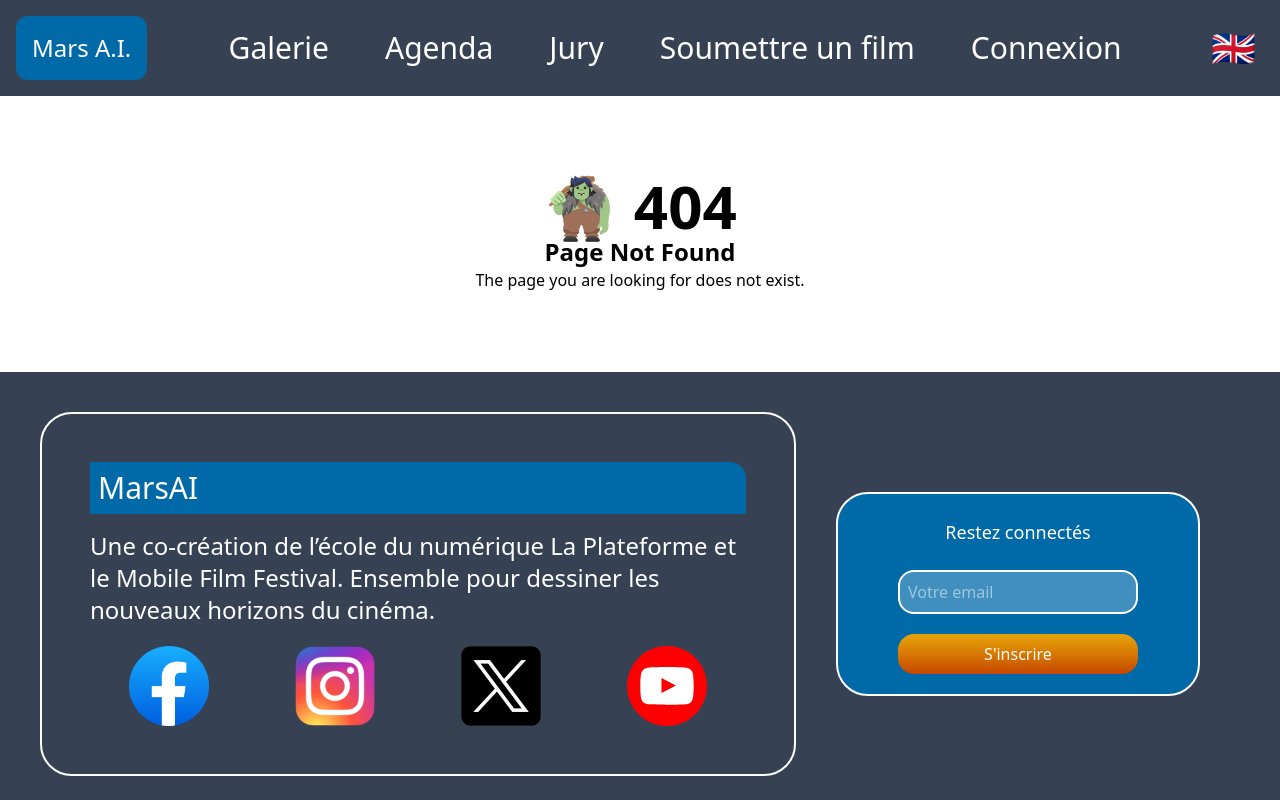
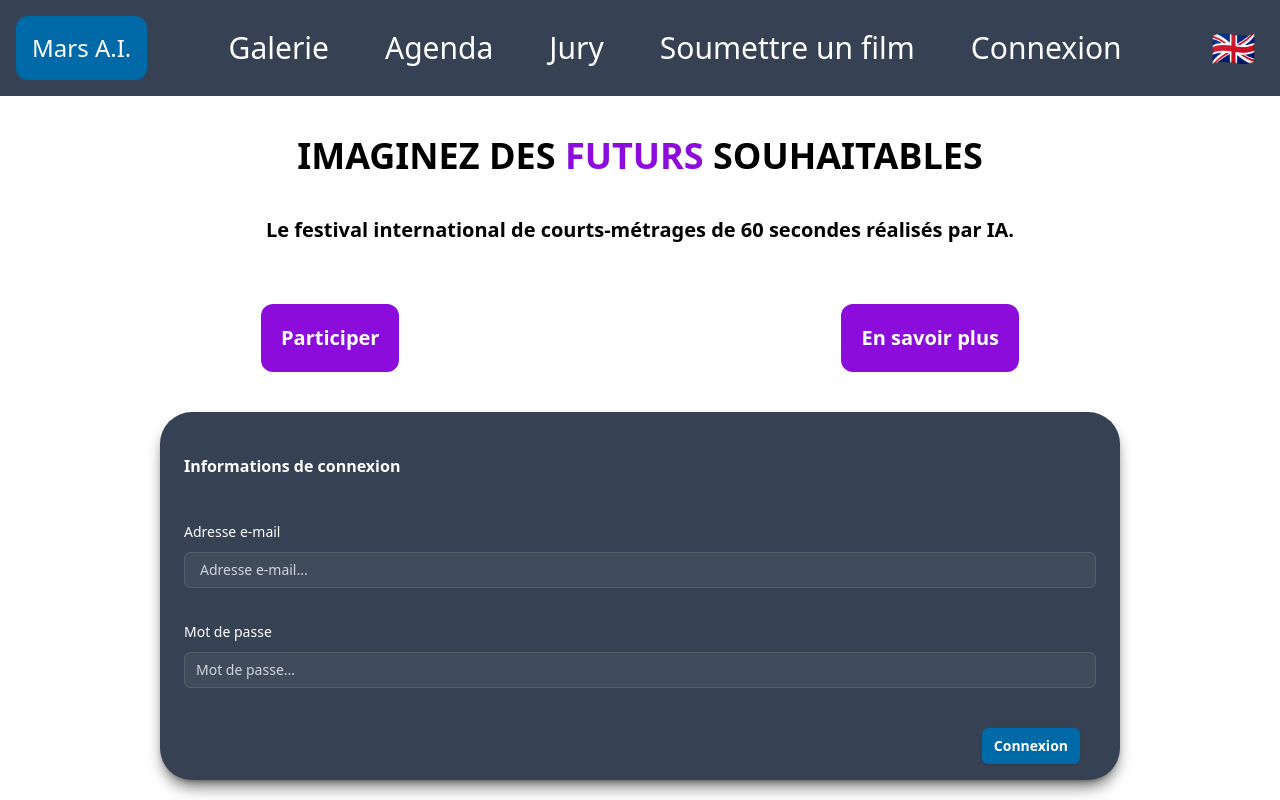
Before and after one commit to mathis-fournier/marsai-frontend, a React (Vite) app in the folder react-ts-vite-app/: page /login in a window 1280 px wide. Shown: the top 800 px of the page. Built offline with nearby package versions, Linux system fonts and the light colour scheme.

Commit message:
auth forms

```diff
--- a/react-ts-vite-app/src/main.tsx
+++ b/react-ts-vite-app/src/main.tsx
@@ -9,6 +9,7 @@ import Agenda from "./pages/Agenda.tsx";
 import SubmitMovie from "./pages/SubmitMovie.tsx";
 import NotFound from "./pages/NotFound.tsx";
 import Register from "./pages/Register.tsx";
+import Login from "./pages/Login.tsx";
 
 createRoot(document.getElementById("root")!).render(
   <StrictMode>
@@ -19,15 +20,14 @@ createRoot(document.getElementById("root")!).render(
         <Route path="/agenda" element={<Agenda />} />
         <Route path="/submit" element={<SubmitMovie />} />
         <Route path='/register' element={<Register />} />
+        <Route path='/login' element={<Login />} />
+        {/* <Route path='/jury' element={<JuryMembers />} />
+        <Route path='/jury/me' element={<JuryDashboard />} /> */}
         <Route path="*" element={<NotFound />} />
         {/*
           <Route path='/movies' element={<Movies />} />
           <Route path='/movies/:id' element={<MovieDetails />} />
           <Route path='/agenda' element={<Agenda />} />
-          <Route path='/login' element={<Login />} />
-          <Route path='/submit' element={<Submit />} />
-          <Route path='/jury' element={<Jury />} />
-          <Route path='/jury-members' element={<JuryMembers />} />
           <Route path='dashboard' element={<Dashboard />} />
           <Route path='dashboard/movies' element={<DashboardMovies />} />
           <Route path='dashboard/jury' element={<DashboardJury />} />
--- /dev/null
+++ b/react-ts-vite-app/src/pages/Login.tsx
@@ -0,0 +1,102 @@
+import HeroBanner from "../components/HeroBanner";
+
+interface LoginFormData {
+    email: string;
+    password: string;
+}
+
+function Login() {
+
+const handleSubmit = (event: React.FormEvent<HTMLFormElement>) => {
+        event.preventDefault();
+        const form = event.currentTarget;
+        const formData: LoginFormData = {
+            email: (form.elements.namedItem("email") as HTMLInputElement).value,
+            password: (form.elements.namedItem("password") as HTMLInputElement).value,
+        };
+
+        fetch(import.meta.env.VITE_API_URL + "/auth/login", {
+            method: 'POST',
+            headers: {
+                'Content-Type': 'application/json',
+            },
+            body: JSON.stringify(formData)
+        })
+        .then(response => {
+            if (response.ok) {
+                alert("Connexion réussie !");
+            } else {
+                alert("Erreur lors de la connexion.");
+            }
+        })
+        .catch(error => {
+            console.error("Erreur réseau :", error);
+            alert("Erreur réseau lors de la connexion.");
+        });
+    }
+    return (
+        <>
+            <HeroBanner />
+
+                    <form onSubmit={handleSubmit} className="bg-[var(--color-brand)] md:max-w-[75%] mx-auto px-6 pt-10 md:rounded-4xl shadow-lg/50 shadow-black mb-10">
+                    <div className="space-y-12">
+                        <div className="">
+                            <h2 className="text-base/7 font-semibold text-white">
+                                Informations de connexion</h2>
+
+                            <div className="mt-10 grid grid-cols-1 gap-x-6 gap-y-8 sm:grid-cols-6">
+                                <div className="sm:col-span-6">
+                                    <label
+                                        htmlFor="email"
+                                        className="block text-sm/6 font-medium text-white"
+                                    >
+                                        Adresse e-mail
+                                    </label>
+                                    <div className="mt-2">
+                                        <div className="flex items-center rounded-md bg-white/5 pl-3 outline-1 -outline-offset-1 outline-white/10 focus-within:outline-2 focus-within:-outline-offset-2 focus-within:outline-indigo-500">
+                                            <input
+                                                id="email"
+                                                type="email"
+                                                name="email"
+                                                className="block min-w-0 grow bg-transparent py-1.5 pr-3 pl-1 text-base text-white placeholder:text-gray-300 focus:outline-none sm:text-sm/6"
+                                                placeholder="Adresse e-mail..."
+                                                required
+                                            />
+                                        </div>
+                                    </div>
+                                </div>
+                                <div className="col-span-full">
+                                    <label
+                                        htmlFor="password"
+                                        className="block text-sm/6 font-medium text-white"
+                                    >
+                                        Mot de passe
+                                    </label>
+                                    <div className="mt-2">
+                                        <input
+                                            id="password"
+                                            type="password"
+                                            name="password"
+                                            className="block w-full rounded-md bg-white/5 px-3 py-1.5 text-base text-white outline-1 -outline-offset-1 outline-white/10 placeholder:text-gray-300 focus:outline-2 focus:-outline-offset-2 focus:outline-indigo-500 sm:text-sm/6"
+                                            placeholder="Mot de passe..."
+                                            required
+                                        />
+                                    </div>
+                                </div>
+                            </div>
+                        </div>
+                    </div>
+
+                    <div className="p-4 mt-6 flex items-center justify-end gap-x-6">
+                        <button
+                            type="submit"
+                            className="rounded-md bg-[var(--color-primary)] px-3 py-2 text-sm font-semibold text-white shadow-sm hover:bg-indigo-400 focus-visible:outline focus-visible:outline-2 focus-visible:outline-offset-2 focus-visible:outline-indigo-500"
+                        >Connexion
+                        </button>
+                    </div>
+                </form>
+        </>
+    )
+}
+
+export default Login
--- a/react-ts-vite-app/src/pages/Register.tsx
+++ b/react-ts-vite-app/src/pages/Register.tsx
@@ -1,4 +1,3 @@
-import process from "process";
 import HeroBanner from "../components/HeroBanner";
 
 interface RegisterFormData {
@@ -27,7 +26,7 @@ function Register() {
             return;
         }
 
-        fetch(import.meta.env.VITE_API_URL + "/users", {
+        fetch(import.meta.env.VITE_API_URL + "/auth/register", {
             method: 'POST',
             headers: {
                 'Content-Type': 'application/json',
```
